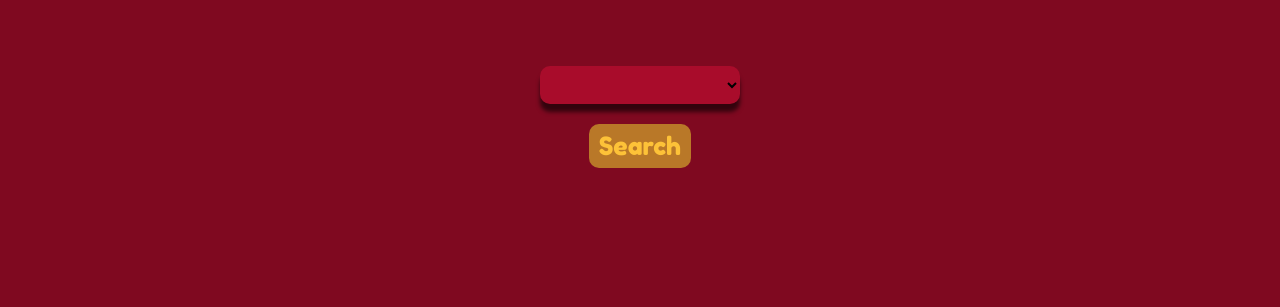
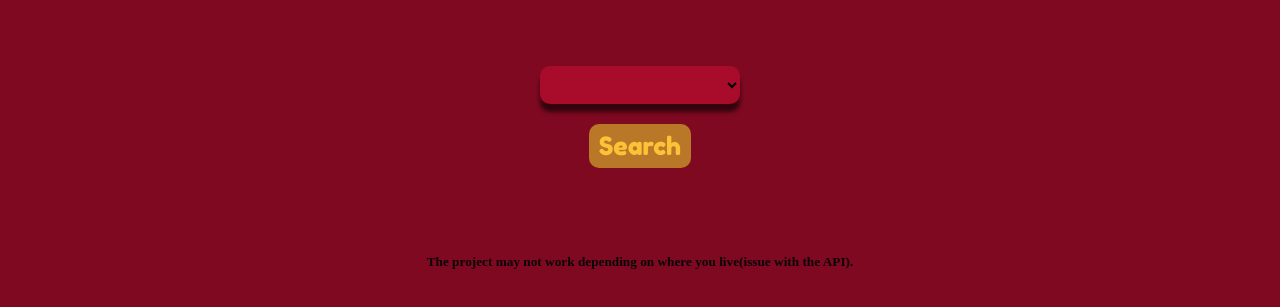
Before and after one commit to Whitelistedd/Movie-Recommendation-Engine, a plain HTML site: page index.html in a window 1280 px wide. Shown: the part 153-460 px from the top of the page. Drawn offline with Linux system fonts and the light colour scheme; no server answers.

Commit message:
added disclaimer for some countries

```diff
--- a/index.html
+++ b/index.html
@@ -29,5 +29,10 @@
       <button id="likeBtn"><i id="likebtn" class="fa-solid fa-thumbs-up"> Like</i></button>
       <button id="dislikeBtn"><i id="disbtn" class="fa-solid fa-thumbs-down"> Dislike</i></button>
     </div>
+    <div class="prjctEND">
+      <div>
+        <h5>The project may not work depending on where you live(issue with the API).</h5>
+      </div>
+    </div>
   </body>
 </html>
--- a/script.js
+++ b/script.js
@@ -1,4 +1,8 @@
-const tmdbKey = 'f5f1b57d827cd44cbfb1ee29b25427da';
+import api_key from "./api_key";
+const api_key = api_key
+const envy = require('envy');
+const env = envy();
+
 const tmdbBaseUrl = 'https://api.themoviedb.org/3';
 const playBtn = document.getElementById('playBtn');
 
--- a/style.css
+++ b/style.css
@@ -113,3 +113,9 @@ select {
     background-color: #c74a4a;
     color: #910000;
 }
+
+.prjctEND {
+    display: flex;
+    align-items: center;
+    justify-content: center;
+}
```
Also changed, not shown: 1 other file.
